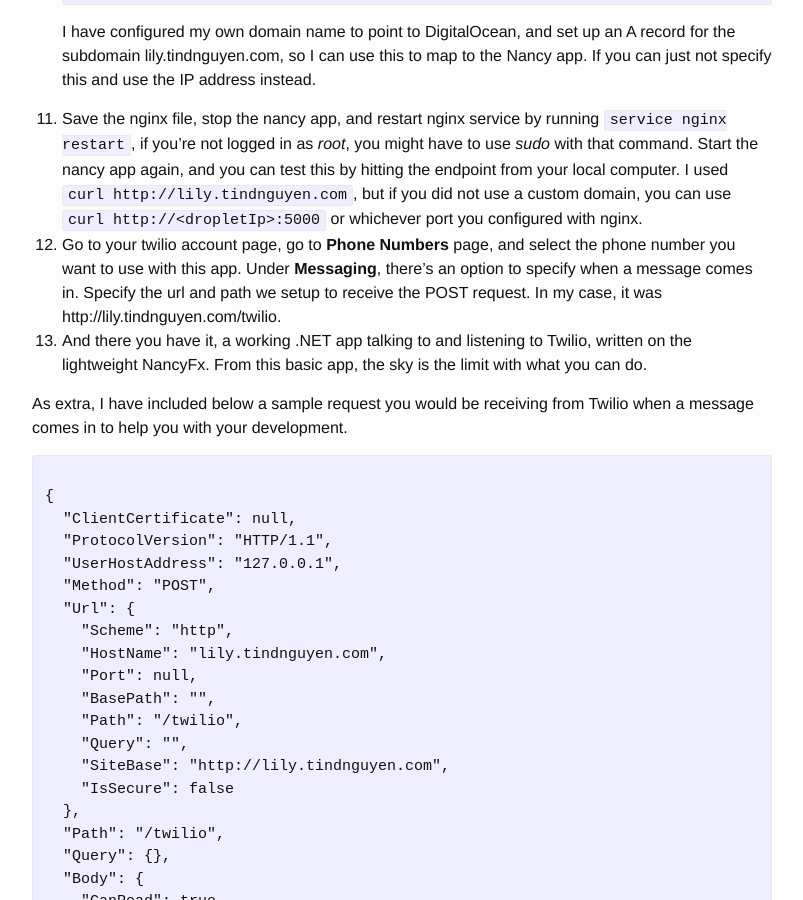
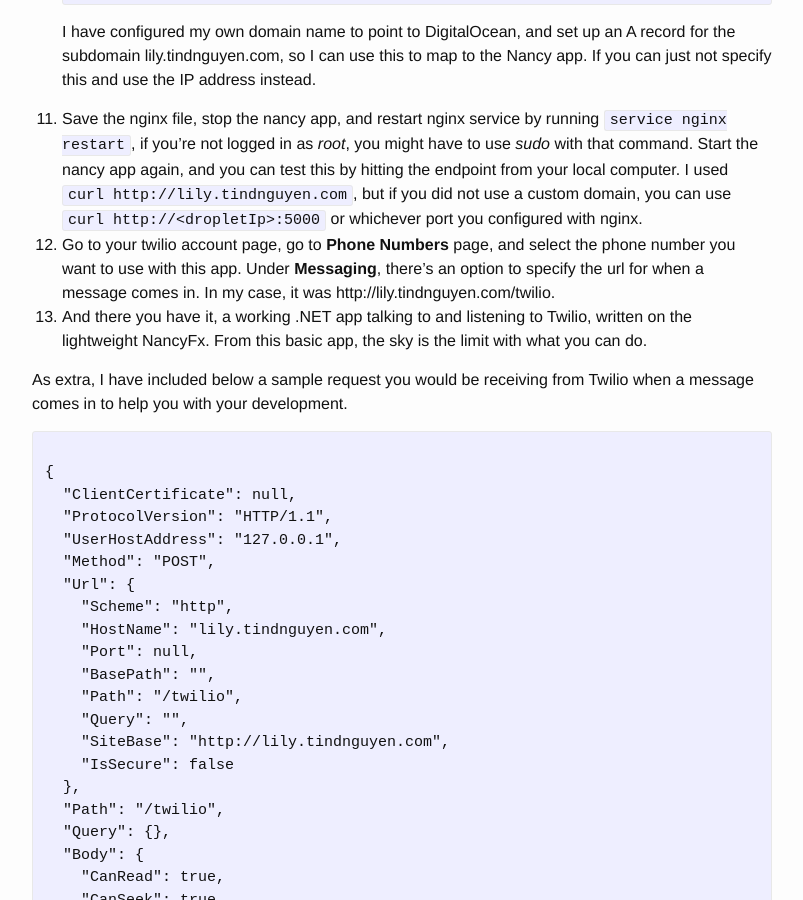
Before and after one commit to tindn/tindn.github.io, a Jekyll site: the page built from _posts/2017-02-15-twilio-app-with-nancyfx,-dotnetcore-on-ubuntu.markdown, in a window 1280 px wide and 900 px high, scrolled down 1530 px. Shown: the whole window, without its empty margins (238-1041 px from the left). Built offline with Jekyll 4.4.1, drawn with Linux system fonts in a browser that asks for light colours; some of the changed text lies outside the part shown.

Commit message:
updates to twilio post

```diff
--- a/_posts/2017-02-15-twilio-app-with-nancyfx,-dotnetcore-on-ubuntu.markdown
+++ b/_posts/2017-02-15-twilio-app-with-nancyfx,-dotnetcore-on-ubuntu.markdown
@@ -77,8 +77,7 @@ did not use a custom domain, you can use `curl http://<dropletIp>:5000` or which
 port you configured with nginx.
 12. Go to your twilio account page, go to **Phone Numbers** page, and select the phone
 number you want to use with this app. Under **Messaging**, there's an option to specify
-when a message comes in. Specify the url and path we setup to receive the POST request.
-In my case, it was http://lily.tindnguyen.com/twilio.
+the url for when a message comes in. In my case, it was http://lily.tindnguyen.com/twilio.
 13. And there you have it, a working .NET app talking to and listening to Twilio, written
 on the lightweight NancyFx. From this basic app, the sky is the limit with what you can do.
 
@@ -212,7 +211,7 @@ From: +19999999999
 ApiVersion: 2010-04-01
 </code></pre>
 
-*NOTE* Obviously, this is content getting transfered over the wire with HTTP,
+*** *NOTE* *** Obviously, this is content getting transfered over the wire with HTTP,
 which is **INSECURE**. Therefore, please configure your server to use HTTPS.
 The guide to do so can be found [here](https://www.digitalocean.com/community/tutorials/how-to-create-an-ssl-certificate-on-nginx-for-ubuntu-14-04).
 There are many options for an SSL Cert, such as [Let's Encrypt](https://letsencrypt.org).
```
Also changed, not shown: other parts of _posts/2017-02-15-twilio-app-with-nancyfx,-dotnetcore-on-ubuntu.markdown (+1 -1 lines).
